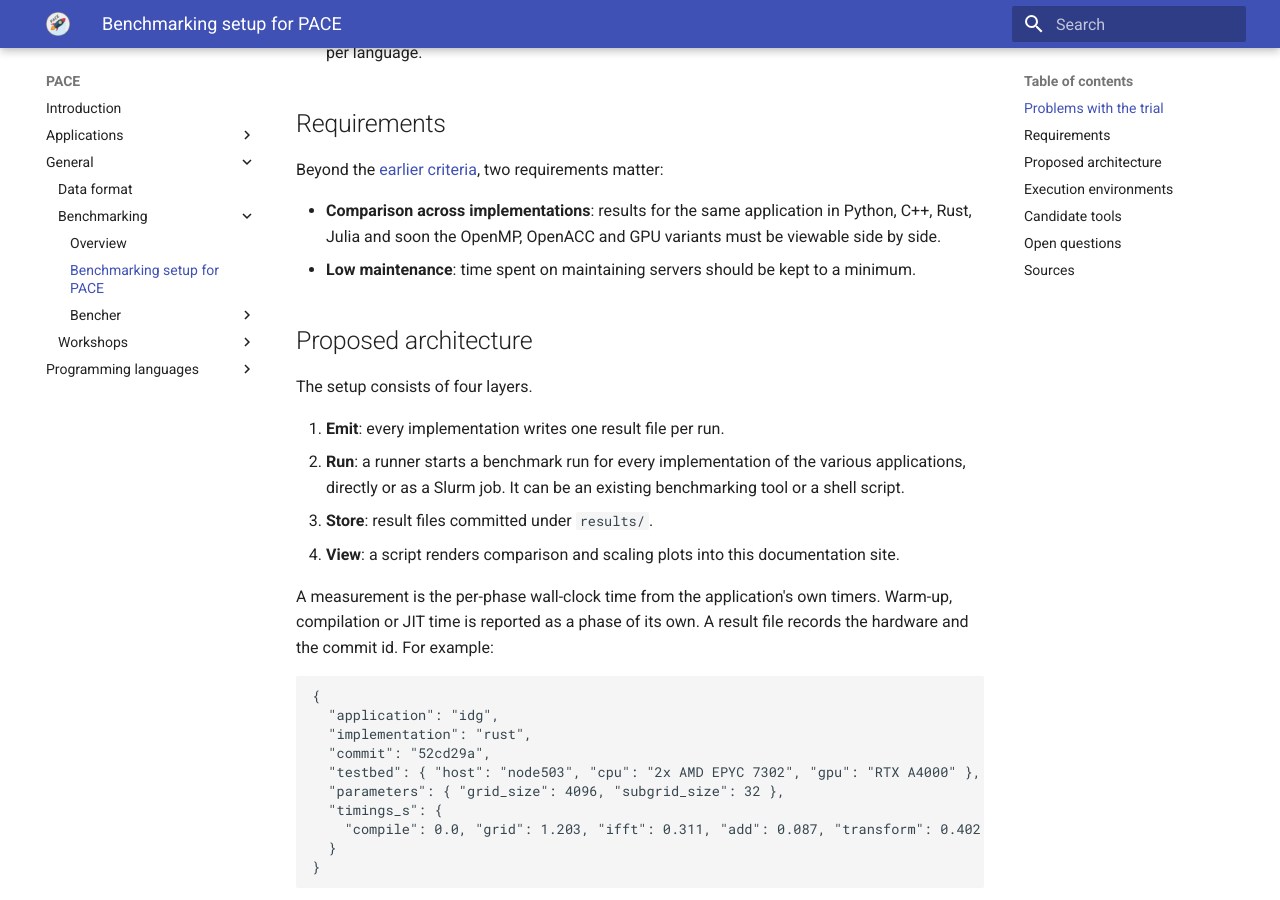
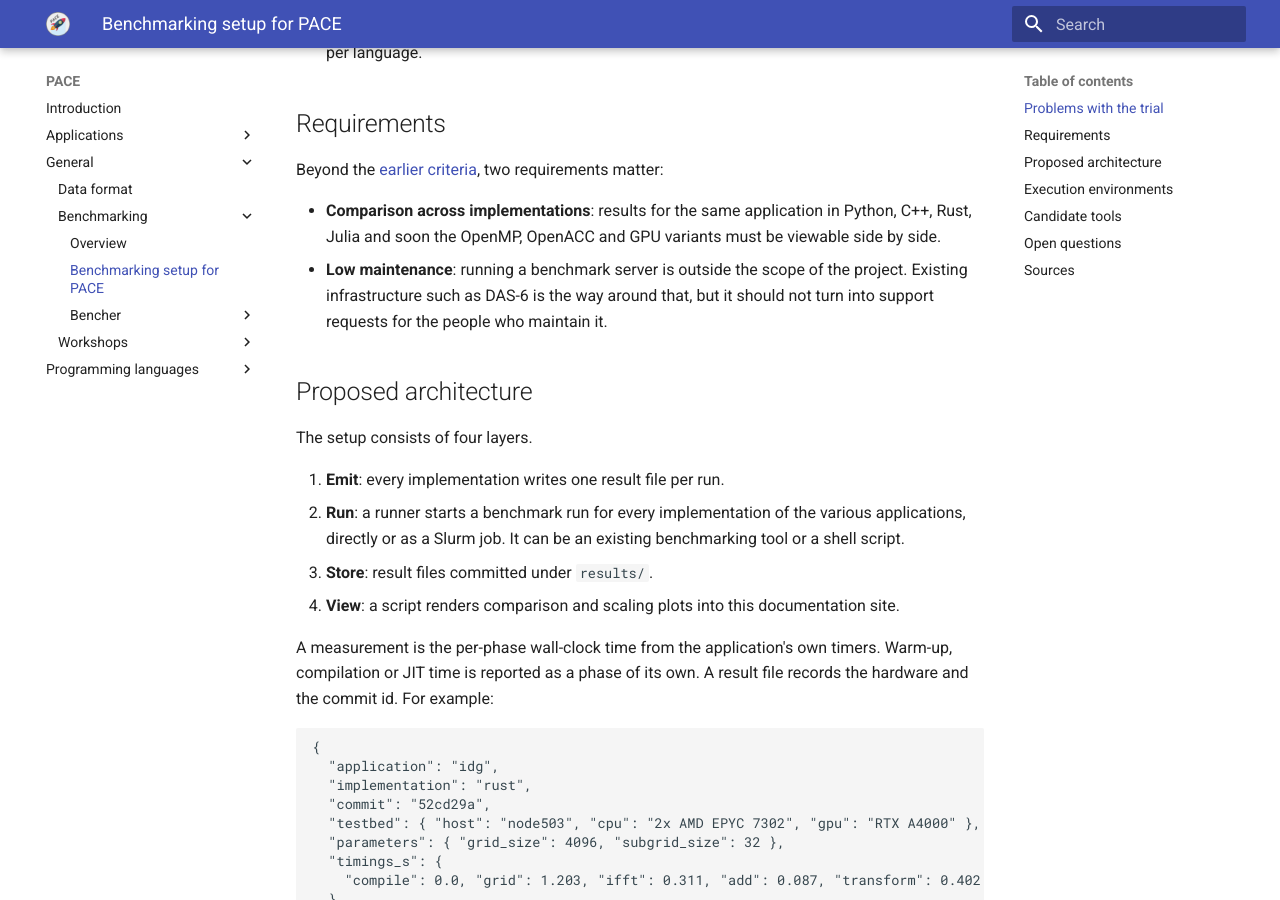
Before and after one commit to astron-rd/PACE, an MkDocs documentation site: the page built from docs/general/benchmarking/setup.md, in a window 1280 px wide and 900 px high, scrolled down 808 px. Built offline with MkDocs 1.6.1 and Material for MkDocs 9.7.7, drawn with Linux system fonts in a browser that asks for light colours; nearby versions of some CDN libraries.

Commit message:
docs: clarify the low maintenance requirement in benchmarking setup

```diff
--- a/docs/general/benchmarking/setup.md
+++ b/docs/general/benchmarking/setup.md
@@ -42,8 +42,9 @@ Beyond the [earlier criteria](frameworks.md), two requirements matter:
 - **Comparison across implementations**: results for the same application in
   Python, C++, Rust, Julia and soon the OpenMP, OpenACC and GPU variants must be
   viewable side by side.
-- **Low maintenance**: time spent on maintaining servers should be kept to a
-  minimum.
+- **Low maintenance**: running a benchmark server is outside the scope of the
+  project. Existing infrastructure such as DAS-6 is the way around that, but it
+  should not turn into support requests for the people who maintain it.
 
 ## Proposed architecture
 
```
